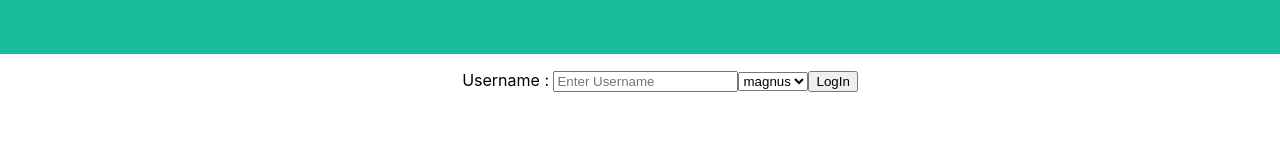
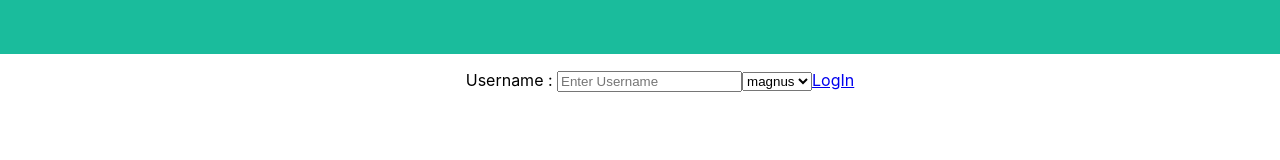
Before and after one commit to rreeves8/SE-3313-project, a React (Create React App) app in the folder frontend/: page / in a window 1280 px wide. Shown: the part 126-286 px from the top of the page. Built offline with nearby package versions, Linux system fonts and the light colour scheme.

Commit message:
Update Home.js

```diff
--- a/frontend/src/Home.js
+++ b/frontend/src/Home.js
@@ -95,7 +95,7 @@ class Home extends React.Component {
                         <label>Username : </label>
                         <input value = {this.state.playerName} onChange={this.inputUserName} type="text" placeholder="Enter Username" name="username" />
                         <DropDown value = {this.state.playerName} userNames = {this.state.userNames} onChange = {this.selectGame}/>
-                        <button className = 'entry' onClick = {() => this.logIn()}>LogIn</button>
+                        <Link to ='/Connect4' className = 'entry' onClick = {() => this.logIn()}>LogIn</Link>
 
                     </ul>
         }
```
